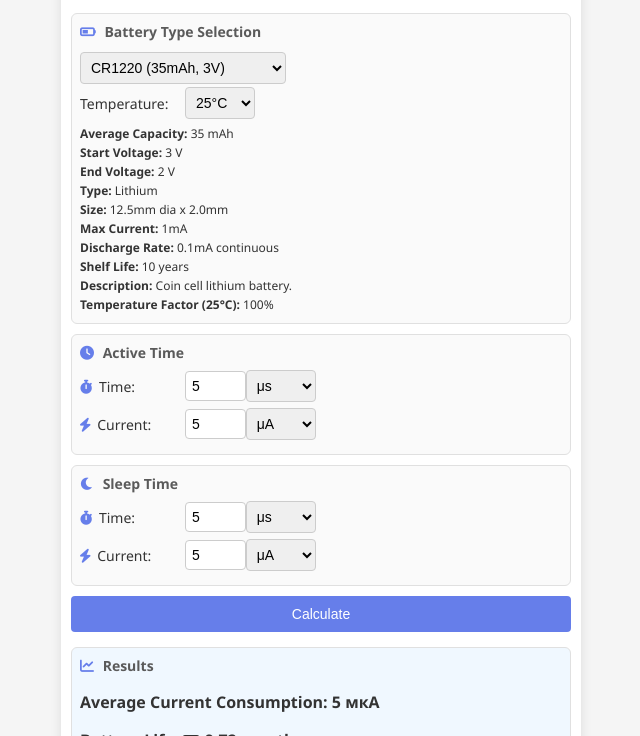
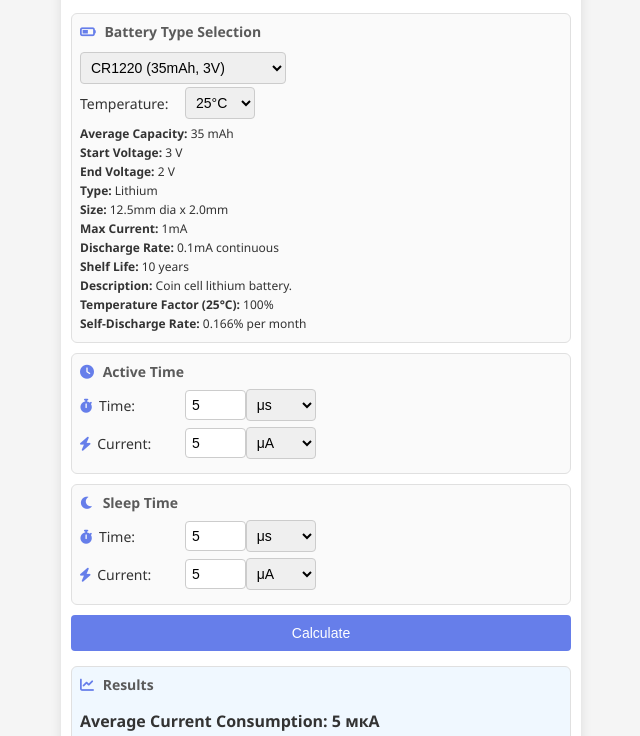
Before and after one commit to serbinov/battery-calculator, a plain HTML site: page index.html in a window 1280 px wide. Both pictures are taken after typing "5", "5", "5", "5" into the empty fields and a click on the button "Calculate". Shown: the part 64-800 px from the top of the page, without its empty margins (319-959 px from the left). Drawn offline with Linux system fonts and the light colour scheme.

Commit message:
Correct self-discharge rates: Lithium <2% per year, verify others

```diff
--- a/script.js
+++ b/script.js
@@ -6,24 +6,24 @@ document.addEventListener('DOMContentLoaded', function() {
     const results = document.getElementById('results');
 
     const batteryData = {
-        CR1220: { capacity: 35, voltageStart: 3, voltageEnd: 2, type: 'Lithium', size: '12.5mm dia x 2.0mm', maxCurrent: '1mA', discharge: '0.1mA continuous', shelfLife: '10 years', description: 'Coin cell lithium battery.' },
-        CR1616: { capacity: 50, voltageStart: 3, voltageEnd: 2, type: 'Lithium', size: '16mm dia x 1.6mm', maxCurrent: '1mA', discharge: '0.1mA continuous', shelfLife: '10 years', description: 'Coin cell lithium battery.' },
-        CR1620: { capacity: 75, voltageStart: 3, voltageEnd: 2, type: 'Lithium', size: '16mm dia x 2.0mm', maxCurrent: '1mA', discharge: '0.1mA continuous', shelfLife: '10 years', description: 'Coin cell lithium battery.' },
-        CR2016: { capacity: 90, voltageStart: 3, voltageEnd: 2, type: 'Lithium', size: '20mm dia x 1.6mm', maxCurrent: '1mA', discharge: '0.1mA continuous', shelfLife: '10 years', description: 'Coin cell lithium battery.' },
-        LR44: { capacity: 150, voltageStart: 1.5, voltageEnd: 1.2, type: 'Alkaline', size: '11.6mm dia x 5.4mm', maxCurrent: '10mA', discharge: '1mA continuous', shelfLife: '5 years', description: 'Button cell alkaline battery.' },
-        CR2025: { capacity: 160, voltageStart: 3, voltageEnd: 2, type: 'Lithium', size: '20mm dia x 2.5mm', maxCurrent: '1mA', discharge: '0.1mA continuous', shelfLife: '10 years', description: 'Coin cell lithium battery.' },
-        CR2032: { capacity: 220, voltageStart: 3, voltageEnd: 2, type: 'Lithium', size: '20mm dia x 3.2mm', maxCurrent: '1mA', discharge: '0.2mA continuous', shelfLife: '10 years', description: 'Coin cell lithium battery.' },
-        CR2450: { capacity: 560, voltageStart: 3, voltageEnd: 2, type: 'Lithium', size: '24mm dia x 5.0mm', maxCurrent: '1mA', discharge: '0.2mA continuous', shelfLife: '10 years', description: 'Coin cell lithium battery.' },
-        '9V': { capacity: 550, voltageStart: 9, voltageEnd: 6, type: 'Carbon-Zinc', size: '48mm x 26mm x 17mm', maxCurrent: '500mA', discharge: '10mA continuous', shelfLife: '3 years', description: 'Rectangular carbon-zinc battery.' },
-        AAA: { capacity: 1000, voltageStart: 1.5, voltageEnd: 1.2, type: 'Alkaline', size: '10.5mm dia x 44.5mm', maxCurrent: '100mA', discharge: '10mA continuous', shelfLife: '5 years', description: 'Cylindrical alkaline battery.' },
-        CR123A: { capacity: 1500, voltageStart: 3, voltageEnd: 2.5, type: 'Lithium', size: '17mm dia x 34.5mm', maxCurrent: '1.5A', discharge: '0.5A continuous', shelfLife: '10 years', description: 'Cylindrical lithium battery.' },
-        AA: { capacity: 2500, voltageStart: 1.5, voltageEnd: 1.2, type: 'Alkaline', size: '14.5mm dia x 50.5mm', maxCurrent: '500mA', discharge: '50mA continuous', shelfLife: '5 years', description: 'Cylindrical alkaline battery.' },
-        D: { capacity: 10000, voltageStart: 1.5, voltageEnd: 1.2, type: 'Carbon-Zinc', size: '34mm dia x 61.5mm', maxCurrent: '1A', discharge: '100mA continuous', shelfLife: '3 years', description: 'Large cylindrical carbon-zinc battery.' },
-        'Ni-Cd': { voltageStart: 1.2, voltageEnd: 1, type: 'Ni-Cd', description: 'Nickel-Cadmium rechargeable chemistry. Enter capacity at 25°C.' },
-        'Ni-MH': { voltageStart: 1.2, voltageEnd: 1, type: 'Ni-MH', description: 'Nickel-Metal Hydride rechargeable chemistry. Enter capacity at 25°C.' },
-        'Li-Ion': { voltageStart: 3.7, voltageEnd: 2.5, type: 'Li-Ion', description: 'Lithium-Ion rechargeable chemistry. Enter capacity at 25°C.' },
-        'Li-Pol': { voltageStart: 3.7, voltageEnd: 2.5, type: 'Li-Pol', description: 'Lithium-Polymer rechargeable chemistry. Enter capacity at 25°C.' },
-        'Lead-acid': { voltageStart: 2.0, voltageEnd: 1.8, type: 'Lead-acid', description: 'Lead-acid rechargeable chemistry. Enter capacity at 25°C.' }
+        CR1220: { capacity: 35, voltageStart: 3, voltageEnd: 2, type: 'Lithium', size: '12.5mm dia x 2.0mm', maxCurrent: '1mA', discharge: '0.1mA continuous', shelfLife: '10 years', selfDischargeRate: 0.166, description: 'Coin cell lithium battery.' },
+        CR1616: { capacity: 50, voltageStart: 3, voltageEnd: 2, type: 'Lithium', size: '16mm dia x 1.6mm', maxCurrent: '1mA', discharge: '0.1mA continuous', shelfLife: '10 years', selfDischargeRate: 0.166, description: 'Coin cell lithium battery.' },
+        CR1620: { capacity: 75, voltageStart: 3, voltageEnd: 2, type: 'Lithium', size: '16mm dia x 2.0mm', maxCurrent: '1mA', discharge: '0.1mA continuous', shelfLife: '10 years', selfDischargeRate: 0.166, description: 'Coin cell lithium battery.' },
+        CR2016: { capacity: 90, voltageStart: 3, voltageEnd: 2, type: 'Lithium', size: '20mm dia x 1.6mm', maxCurrent: '1mA', discharge: '0.1mA continuous', shelfLife: '10 years', selfDischargeRate: 0.166, description: 'Coin cell lithium battery.' },
+        LR44: { capacity: 150, voltageStart: 1.5, voltageEnd: 1.2, type: 'Alkaline', size: '11.6mm dia x 5.4mm', maxCurrent: '10mA', discharge: '1mA continuous', shelfLife: '5 years', selfDischargeRate: 0.166, description: 'Button cell alkaline battery.' },
+        CR2025: { capacity: 160, voltageStart: 3, voltageEnd: 2, type: 'Lithium', size: '20mm dia x 2.5mm', maxCurrent: '1mA', discharge: '0.1mA continuous', shelfLife: '10 years', selfDischargeRate: 0.166, description: 'Coin cell lithium battery.' },
+        CR2032: { capacity: 220, voltageStart: 3, voltageEnd: 2, type: 'Lithium', size: '20mm dia x 3.2mm', maxCurrent: '1mA', discharge: '0.2mA continuous', shelfLife: '10 years', selfDischargeRate: 0.166, description: 'Coin cell lithium battery.' },
+        CR2450: { capacity: 560, voltageStart: 3, voltageEnd: 2, type: 'Lithium', size: '24mm dia x 5.0mm', maxCurrent: '1mA', discharge: '0.2mA continuous', shelfLife: '10 years', selfDischargeRate: 0.166, description: 'Coin cell lithium battery.' },
+        '9V': { capacity: 550, voltageStart: 9, voltageEnd: 6, type: 'Carbon-Zinc', size: '48mm x 26mm x 17mm', maxCurrent: '500mA', discharge: '10mA continuous', shelfLife: '3 years', selfDischargeRate: 0.833, description: 'Rectangular carbon-zinc battery.' },
+        AAA: { capacity: 1000, voltageStart: 1.5, voltageEnd: 1.2, type: 'Alkaline', size: '10.5mm dia x 44.5mm', maxCurrent: '100mA', discharge: '10mA continuous', shelfLife: '5 years', selfDischargeRate: 0.166, description: 'Cylindrical alkaline battery.' },
+        CR123A: { capacity: 1500, voltageStart: 3, voltageEnd: 2.5, type: 'Lithium', size: '17mm dia x 34.5mm', maxCurrent: '1.5A', discharge: '0.5A continuous', shelfLife: '10 years', selfDischargeRate: 0.166, description: 'Cylindrical lithium battery.' },
+        AA: { capacity: 2500, voltageStart: 1.5, voltageEnd: 1.2, type: 'Alkaline', size: '14.5mm dia x 50.5mm', maxCurrent: '500mA', discharge: '50mA continuous', shelfLife: '5 years', selfDischargeRate: 0.166, description: 'Cylindrical alkaline battery.' },
+        D: { capacity: 10000, voltageStart: 1.5, voltageEnd: 1.2, type: 'Carbon-Zinc', size: '34mm dia x 61.5mm', maxCurrent: '1A', discharge: '100mA continuous', shelfLife: '3 years', selfDischargeRate: 0.833, description: 'Large cylindrical carbon-zinc battery.' },
+        'Ni-Cd': { voltageStart: 1.2, voltageEnd: 1, type: 'Ni-Cd', selfDischargeRate: 20, description: 'Nickel-Cadmium rechargeable chemistry. Enter capacity at 25°C.' },
+        'Ni-MH': { voltageStart: 1.2, voltageEnd: 1, type: 'Ni-MH', selfDischargeRate: 30, description: 'Nickel-Metal Hydride rechargeable chemistry. Enter capacity at 25°C.' },
+        'Li-Ion': { voltageStart: 3.7, voltageEnd: 2.5, type: 'Li-Ion', selfDischargeRate: 5, description: 'Lithium-Ion rechargeable chemistry. Enter capacity at 25°C.' },
+        'Li-Pol': { voltageStart: 3.7, voltageEnd: 2.5, type: 'Li-Pol', selfDischargeRate: 5, description: 'Lithium-Polymer rechargeable chemistry. Enter capacity at 25°C.' },
+        'Lead-acid': { voltageStart: 2.0, voltageEnd: 1.8, type: 'Lead-acid', selfDischargeRate: 5, description: 'Lead-acid rechargeable chemistry. Enter capacity at 25°C.' }
     };
 
     function updateBatteryInfo() {
@@ -46,6 +46,7 @@ document.addEventListener('DOMContentLoaded', function() {
                 <p><strong>Type:</strong> ${data.type}</p>
                 <p><strong>Description:</strong> ${data.description}</p>
                 <p><strong>Temperature Factor (${temperature}°C):</strong> ${(tempFactor * 100).toFixed(0)}%</p>
+                <p><strong>Self-Discharge Rate:</strong> ${data.selfDischargeRate}% per month</p>
             `;
             details.style.display = 'block';
         } else {
@@ -68,6 +69,7 @@ document.addEventListener('DOMContentLoaded', function() {
                 <p><strong>Shelf Life:</strong> ${data.shelfLife}</p>
                 <p><strong>Description:</strong> ${data.description}</p>
                 <p><strong>Temperature Factor (${temperature}°C):</strong> ${(tempFactor * 100).toFixed(0)}%</p>
+                <p><strong>Self-Discharge Rate:</strong> ${data.selfDischargeRate}% per month</p>
             `;
             details.style.display = 'block';
         }
@@ -118,15 +120,18 @@ document.addEventListener('DOMContentLoaded', function() {
         const totalTime = activeTimeSec + sleepTimeSec;
         const avgCurrent = (activeCurrentMa * activeTimeSec + sleepCurrentMa * sleepTimeSec) / totalTime;
 
-        // Calculate battery life in hours
-        const batteryLifeHours = capacity / avgCurrent;
+        // Calculate battery life without self-discharge
+        const batteryLifeHoursWithout = capacity / avgCurrent;
 
-        // Convert to other units
-        const batteryLifeDays = batteryLifeHours / 24;
-        const batteryLifeMonths = batteryLifeDays / 30;
-        const batteryLifeYears = batteryLifeDays / 365;
-        const batteryLifeMinutes = batteryLifeHours * 60;
-        const batteryLifeSeconds = batteryLifeMinutes * 60;
+        // Calculate months for self-discharge
+        const batteryLifeMonthsWithout = batteryLifeHoursWithout / 24 / 30;
+
+        // Apply self-discharge
+        const selfDischargeRate = batteryData[batteryType.value].selfDischargeRate || 0;
+        const capacityWith = capacity * (1 - selfDischargeRate * batteryLifeMonthsWithout / 100);
+
+        // Calculate battery life with self-discharge
+        const batteryLifeHoursWith = capacityWith / avgCurrent;
 
         // Display results
         let avgCurrentDisplay = avgCurrent;
@@ -138,37 +143,17 @@ document.addEventListener('DOMContentLoaded', function() {
         document.getElementById('avgCurrent').textContent = parseFloat(avgCurrentDisplay.toFixed(3)).toString();
         document.getElementById('avgCurrentUnit').textContent = avgCurrentUnit;
 
-        // Determine the best unit
-        let displayValue, displayUnit, iconClass;
-        if (batteryLifeYears >= 1) {
-            displayValue = batteryLifeYears;
-            displayUnit = 'years';
-            iconClass = 'fa-battery-full';
-        } else if (batteryLifeMonths >= 1) {
-            displayValue = batteryLifeMonths;
-            displayUnit = 'months';
-            iconClass = 'fa-battery-three-quarters';
-        } else if (batteryLifeDays >= 1) {
-            displayValue = batteryLifeDays;
-            displayUnit = 'days';
-            iconClass = 'fa-battery-half';
-        } else if (batteryLifeHours >= 1) {
-            displayValue = batteryLifeHours;
-            displayUnit = 'hours';
-            iconClass = 'fa-battery-quarter';
-        } else if (batteryLifeMinutes >= 1) {
-            displayValue = batteryLifeMinutes;
-            displayUnit = 'minutes';
-            iconClass = 'fa-battery-quarter';
-        } else {
-            displayValue = batteryLifeSeconds;
-            displayUnit = 'seconds';
-            iconClass = 'fa-battery-quarter';
-        }
+        // Get display info for without
+        const withoutInfo = getDisplayInfo(batteryLifeHoursWithout);
+        document.getElementById('batteryLifeValueWithout').textContent = withoutInfo.displayValue.toFixed(2);
+        document.getElementById('batteryLifeUnitWithout').textContent = withoutInfo.displayUnit;
+        document.getElementById('batteryIconWithout').className = 'fas ' + withoutInfo.iconClass;
 
-        document.getElementById('batteryLifeValue').textContent = displayValue.toFixed(2);
-        document.getElementById('batteryLifeUnit').textContent = displayUnit;
-        document.getElementById('batteryIcon').className = 'fas ' + iconClass;
+        // Get display info for with
+        const withInfo = getDisplayInfo(batteryLifeHoursWith);
+        document.getElementById('batteryLifeValueWith').textContent = withInfo.displayValue.toFixed(2);
+        document.getElementById('batteryLifeUnitWith').textContent = withInfo.displayUnit;
+        document.getElementById('batteryIconWith').className = 'fas ' + withInfo.iconClass;
 
         results.style.display = 'block';
 
@@ -212,4 +197,40 @@ document.addEventListener('DOMContentLoaded', function() {
             default: return current;
         }
     }
+
+    function getDisplayInfo(batteryLifeHours) {
+        const batteryLifeDays = batteryLifeHours / 24;
+        const batteryLifeMonths = batteryLifeDays / 30;
+        const batteryLifeYears = batteryLifeDays / 365;
+        const batteryLifeMinutes = batteryLifeHours * 60;
+        const batteryLifeSeconds = batteryLifeMinutes * 60;
+
+        let displayValue, displayUnit, iconClass;
+        if (batteryLifeYears >= 1) {
+            displayValue = batteryLifeYears;
+            displayUnit = 'years';
+            iconClass = 'fa-battery-full';
+        } else if (batteryLifeMonths >= 1) {
+            displayValue = batteryLifeMonths;
+            displayUnit = 'months';
+            iconClass = 'fa-battery-three-quarters';
+        } else if (batteryLifeDays >= 1) {
+            displayValue = batteryLifeDays;
+            displayUnit = 'days';
+            iconClass = 'fa-battery-half';
+        } else if (batteryLifeHours >= 1) {
+            displayValue = batteryLifeHours;
+            displayUnit = 'hours';
+            iconClass = 'fa-battery-quarter';
+        } else if (batteryLifeMinutes >= 1) {
+            displayValue = batteryLifeMinutes;
+            displayUnit = 'minutes';
+            iconClass = 'fa-battery-quarter';
+        } else {
+            displayValue = batteryLifeSeconds;
+            displayUnit = 'seconds';
+            iconClass = 'fa-battery-quarter';
+        }
+        return { displayValue, displayUnit, iconClass };
+    }
 });
```
Also changed, not shown: index.html (+2 -1 lines), 1 other file.
